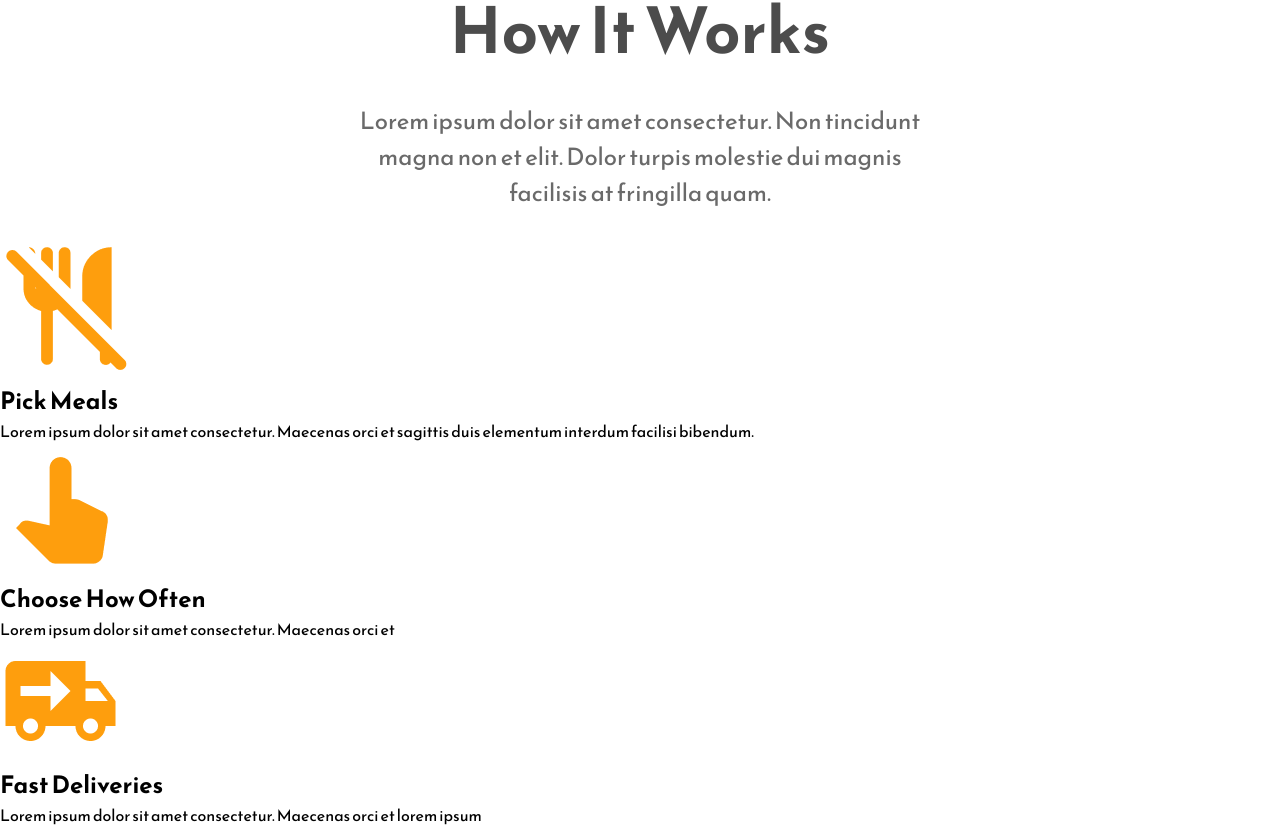
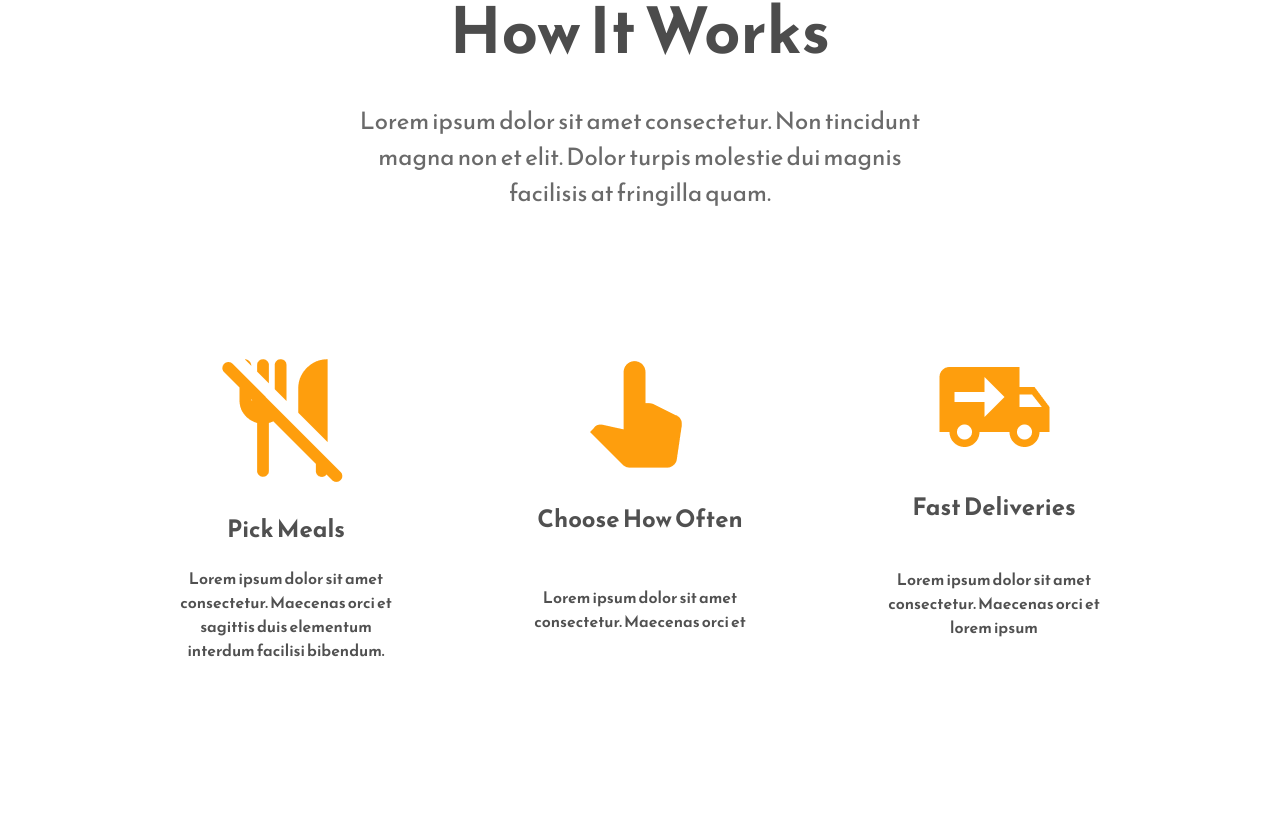
Before and after one commit to bikashofficial99/fodiee, a React (Create React App) app: page / in a window 1280 px wide. Shown: the part 2048-2875 px from the top of the page. After the commit the page ends 2745 px from the top, so only its background shows below. Built offline with nearby package versions, Linux system fonts and the light colour scheme.

Commit message:
Work css updated

```diff
--- a/src/App.css
+++ b/src/App.css
@@ -177,3 +177,34 @@ align-items: center;
   align-items: center;
   flex-direction: column;
 }
+.work-section-info {
+  width: 290px;
+  min-height: 350px;
+  background-color: white;
+  padding: 1rem 2rem;
+  display: flex;
+  flex-direction: column;
+  justify-content: center;
+  align-items: center;
+  text-align: center;
+  border-radius: 1rem;
+  color: #505050;
+  margin: 1rem 2rem;
+
+}
+.work-section-info h2 {
+  margin: 1rem 0rem;
+}
+.work-section-bottom {
+  margin-top: 5rem;
+  display: flex;
+  justify-content: center;
+  align-items: center;
+  flex-wrap: wrap;
+}
+.work-section-info p {
+  flex: 1;
+  display: flex;
+  align-items: center;
+  font-weight: 600;
+}
```
